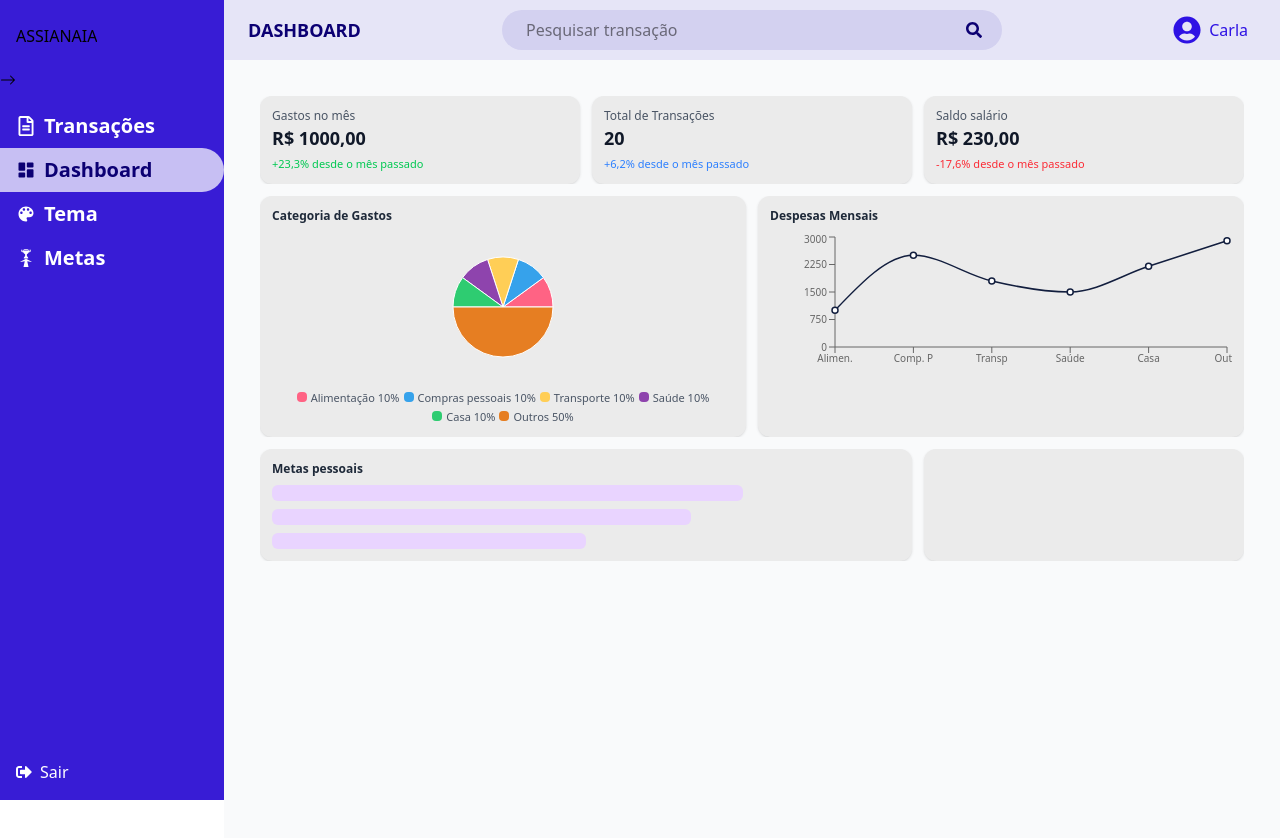
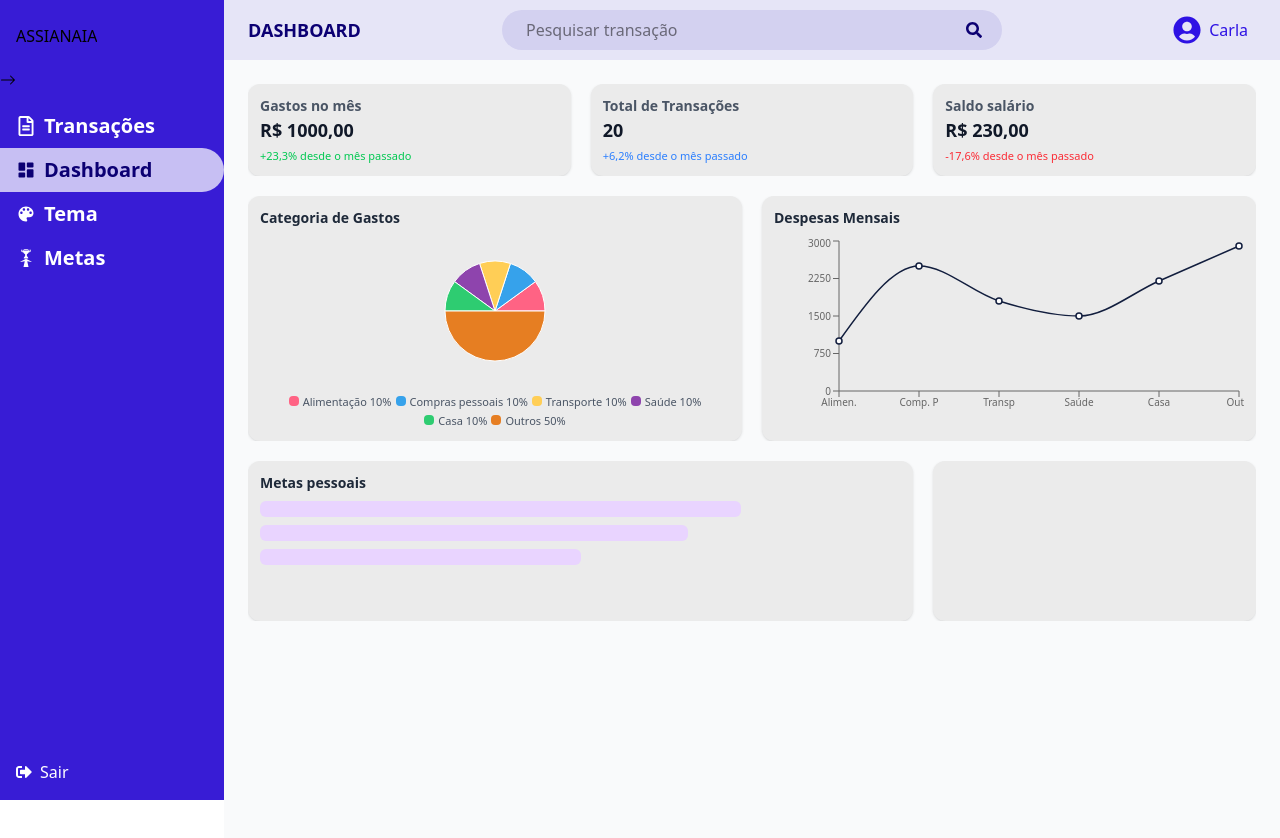
Before and after one commit to Carlamagalhaes1/DashFinance, a React (Vite) app in the folder dashfinanceiro/: page /dashboard in a window 1280 px wide. Shown: the top 838 px of the page. Built offline with nearby package versions, Linux system fonts and the light colour scheme.

Commit message:
fix: ajusta posição da seção de histórico de transações mais para baixo na tela

```diff
--- a/dashfinanceiro/src/App.tsx
+++ b/dashfinanceiro/src/App.tsx
@@ -4,8 +4,9 @@ import { BrowserRouter, Route, Routes } from 'react-router-dom'
 import './App.css'
 import TransactionsPage from './pages/TransactionsPage'
 import { Goals } from './pages/Goals'
-import { Layout } from './layout'
+
 import Dash from './pages/Dashboard'
+import { Layout } from './Layout'
 
 function App() {
 
@@ -17,6 +18,7 @@ function App() {
         <BrowserRouter>
           <Routes>
             <Route  element={<Layout />}>
+
               <Route path="/" element={<TransactionsPage />} />
               <Route path='/goals' element={<Goals />} />
               <Route path='/dashboard' element={<Dash/>}/>
--- a/dashfinanceiro/src/components/GoalForm.tsx
+++ b/dashfinanceiro/src/components/GoalForm.tsx
@@ -23,7 +23,7 @@ export function GoalForm({ onAdd }: GoalFormProps) {
 
     onAdd({ nome, valor, inicio, fim });
 
-    // limpar campos
+
     setNome("");
     setValor("");
     setInicio("");
--- a/dashfinanceiro/src/components/TransactionsList.tsx
+++ /dev/null
@@ -1,50 +0,0 @@
-import { useState } from "react";
-import { ChevronDown } from "lucide-react";
-
-export function TransactionsList() {
-  const [filterOpen, setFilterOpen] = useState(false);
-
-  const transactions = [
-    { nome: "Abastecimento da moto", data: "01/09/2024", tipo: "Transporte", valor: "R$ 20,00" },
-    { nome: "Compra de um vestido", data: "02/08/2024", tipo: "Compras pessoais", valor: "R$ 70,00" },
-    { nome: "Compra de 2 arroz", data: "13/07/2024", tipo: "Alimento", valor: "R$ 8,00" },
-    { nome: "Abastecimento do carro", data: "12/01/2024", tipo: "Transporte", valor: "R$ 30,00" },
-    { nome: "Saída para o Barón", data: "14/12/2024", tipo: "Transporte", valor: "R$ 45,00" },
-  ];
-
-  return (
-    <div className="bg-gray-100 rounded-2xl p-4 shadow-md w-full max-w-3xl mx-auto">
-      <div className="flex items-center justify-between mb-3">
-        <h2 className="font-semibold text-lg text-gray-800">Histórico de transações:</h2>
-        <button
-          onClick={() => setFilterOpen(!filterOpen)}
-          className="flex items-center gap-1 bg-gray-200 px-3 py-1.5 rounded-md text-sm text-gray-700 hover:bg-gray-300 transition"
-        >
-          Filtrar por
-          <ChevronDown size={16} className={`transition-transform ${filterOpen ? "rotate-180" : ""}`} />
-        </button>
-      </div>
-
-      <div className="grid grid-cols-4 text-sm font-semibold text-gray-700 px-2">
-        <span>NOME</span>
-        <span>DATA</span>
-        <span>TIPO</span>
-        <span className="text-right">VALOR</span>
-      </div>
-
-      <div className="mt-2 flex flex-col gap-2">
-        {transactions.map((t, index) => (
-          <div
-            key={index}
-            className="grid grid-cols-4 items-center bg-indigo-100 text-gray-800 rounded-lg px-3 py-2 shadow-sm border border-indigo-200"
-          >
-            <span>{t.nome}</span>
-            <span>{t.data}</span>
-            <span>{t.tipo}</span>
-            <span className="text-right font-medium">{t.valor}</span>
-          </div>
-        ))}
-      </div>
-    </div>
-  );
-}
--- a/dashfinanceiro/src/pages/Dashboard.tsx
+++ b/dashfinanceiro/src/pages/Dashboard.tsx
@@ -1,14 +1,4 @@
-import {
-  LineChart,
-  Line,
-  XAxis,
-  YAxis,
-  Tooltip,
-  ResponsiveContainer,
-  PieChart,
-  Pie,
-  Cell,
-} from "recharts";
+import { LineChart, Line, XAxis, YAxis, Tooltip, ResponsiveContainer, PieChart, Pie, Cell,} from "recharts";
 
 export default function Dash() {
   const pieData = [
@@ -32,33 +22,33 @@ export default function Dash() {
   ];
 
   return (
-    <div className="min-h-screen bg-gray-50 p-3 flex flex-col gap-3 font-sans text-xs md:text-sm">
-      {/* Cards superiores */}
-      <div className="grid grid-cols-1 md:grid-cols-3 gap-3">
+    <div className="min-h-screen bg-gray-50  flex flex-col gap-5 font-sans text-xs md:text-sm">
+
+      <div className="grid grid-cols-1 md:grid-cols-3 gap-5">
         <div className="bg-[#EBEBEB] rounded-xl shadow p-3 flex flex-col">
-          <h2 className="text-gray-600 text-xs">Gastos no mês</h2>
+          <h2 className="text-gray-600 font-semibold text-md">Gastos no mês</h2>
           <p className="text-lg font-semibold text-gray-900">R$ 1000,00</p>
           <span className="text-green-500 text-[11px] mt-1">+23,3% desde o mês passado</span>
         </div>
 
         <div className="bg-[#EBEBEB] rounded-xl shadow p-3 flex flex-col">
-          <h2 className="text-gray-600 text-xs">Total de Transações</h2>
+          <h2 className="text-gray-600 font-semibold text-md">Total de Transações</h2>
           <p className="text-lg font-semibold text-gray-900">20</p>
           <span className="text-blue-500 text-[11px] mt-1">+6,2% desde o mês passado</span>
         </div>
 
         <div className="bg-[#EBEBEB] rounded-xl shadow p-3 flex flex-col">
-          <h2 className="text-gray-600 text-xs">Saldo salário</h2>
+          <h2 className="text-gray-600 font-semibold text-md">Saldo salário</h2>
           <p className="text-lg font-semibold text-gray-900">R$ 230,00</p>
           <span className="text-red-500 text-[11px] mt-1">-17,6% desde o mês passado</span>
         </div>
       </div>
 
       {/* Gráficos */}
-      <div className="grid grid-cols-1 lg:grid-cols-2 gap-3">
+      <div className="grid grid-cols-1 lg:grid-cols-2 gap-5">
         {/* Pizza */}
         <div className="bg-[#EBEBEB] rounded-xl shadow p-3">
-          <h2 className="text-gray-800 font-semibold mb-2 text-xs">Categoria de Gastos</h2>
+          <h2 className="text-gray-800 font-semibold mb-2 text-md">Categoria de Gastos</h2>
           <div className="flex justify-center">
             <ResponsiveContainer width="100%" height={150}>
               <PieChart>
@@ -93,8 +83,8 @@ export default function Dash() {
 
         {/* Linha */}
         <div className="bg-[#EBEBEB] rounded-xl shadow p-3">
-          <h2 className="text-gray-800 font-semibold mb-2 text-xs">Despesas Mensais</h2>
-          <ResponsiveContainer width="100%" height={150}>
+          <h2 className="text-gray-800 font-semibold mb-2 text-md">Despesas Mensais</h2>
+          <ResponsiveContainer width="100%" height={190}>
             <LineChart data={lineData}>
               <XAxis dataKey="name" tick={{ fontSize: 10 }} />
               <YAxis tick={{ fontSize: 10 }} />
@@ -106,9 +96,9 @@ export default function Dash() {
       </div>
 
       {/* Metas pessoais */}
-      <div className="grid grid-cols-1 md:grid-cols-3 gap-3">
+      <div className="grid grid-cols-1 h-40 md:grid-cols-3 gap-5">
         <div className="bg-[#EBEBEB] rounded-xl shadow p-3 md:col-span-2">
-          <h2 className="text-gray-800 font-semibold mb-2 text-xs">Metas pessoais</h2>
+          <h2 className="text-gray-800 font-semibold mb-2 text-md">Metas pessoais</h2>
           <div className="flex flex-col gap-2">
             <div className="bg-purple-200 h-4 rounded-md w-3/4"></div>
             <div className="bg-purple-200 h-4 rounded-md w-2/3"></div>
--- a/dashfinanceiro/src/pages/Goals.tsx
+++ b/dashfinanceiro/src/pages/Goals.tsx
@@ -17,7 +17,7 @@ export function Goals() {
   }
 
   return (
-    <div className="p-6 max-w-5xl mx-auto">
+    <div className="max-w-5xl mx-auto">
       <GoalForm onAdd={adicionarMeta} />
       <GoalList goals={goals} />
     </div>
--- a/dashfinanceiro/src/pages/TransactionsPage.tsx
+++ b/dashfinanceiro/src/pages/TransactionsPage.tsx
@@ -20,11 +20,11 @@ export default function TransactionsPage() {
   }
 
   return (
-    <div className="flex flex-col items-center justify-center flex-1 relative p-6">
+    <div className="flex flex-col items-center justify-center flex-1  relative p-6">
       <div className="w-full flex justify-end mb-4">
         <button
           onClick={() => setIsModalOpen(true)}
-          className="bg-indigo-600 text-white px-4 py-2 rounded-lg hover:bg-indigo-700 transition">
+          className="bg-indigo-600 text-white mr-2 px-4 py-2 rounded-lg hover:bg-indigo-700 transition">
           Nova transação
         </button>
       </div>
@@ -37,9 +37,9 @@ export default function TransactionsPage() {
           <p className="text-gray-600 italic">você não possui nenhuma transação ainda....</p>
         </div>
       ) : (
-        <div className="bg-gray-100 rounded-2xl p-4 shadow-md w-full max-w-5xl mx-auto">
+        <div className="bg-[#EBEBEB] mt-24 rounded-2xl p-4 shadow-md w-full max-w-5xl mx-auto">
           <div className="flex items-center justify-between mb-3">
-            <h2 className="font-semibold text-lg text-gray-800">Histórico de transações:</h2>
+            <h2 className="font-bold text-lg text-[#000D43]">Histórico de transações:</h2>
             <button
               onClick={() => setFilterOpen(!filterOpen)}
               className="flex items-center gap-1 bg-gray-200 px-3 py-1.5 rounded-md text-sm text-gray-700 hover:bg-gray-300 transition">
@@ -48,7 +48,7 @@ export default function TransactionsPage() {
             </button>
           </div>
 
-          <div className="grid grid-cols-4 text-sm font-semibold text-gray-700 px-2">
+          <div className="grid grid-cols-4 text-sm font-semibold text-gray-700 px-4">
             <span>NOME</span>
             <span>DATA</span>
             <span>TIPO</span>
@@ -59,8 +59,8 @@ export default function TransactionsPage() {
             {transactions.map((t, index) => (
               <div
                 key={index}
-                className="grid grid-cols-4 items-center bg-indigo-100 text-gray-800 rounded-lg px-3 py-2 shadow-sm border border-indigo-200">
-                <span>{t.nome}</span>
+                className="grid grid-cols-4 items-center bg-[#BFB8FF] text-[#000D43] rounded-2xl px-5 py-2 shadow-2xl">
+                <span>{t.nome} </span>
                 <span>{t.data}</span>
                 <span>{t.tipo}</span>
                 <span className="text-right font-medium">{t.valor}</span>
```
